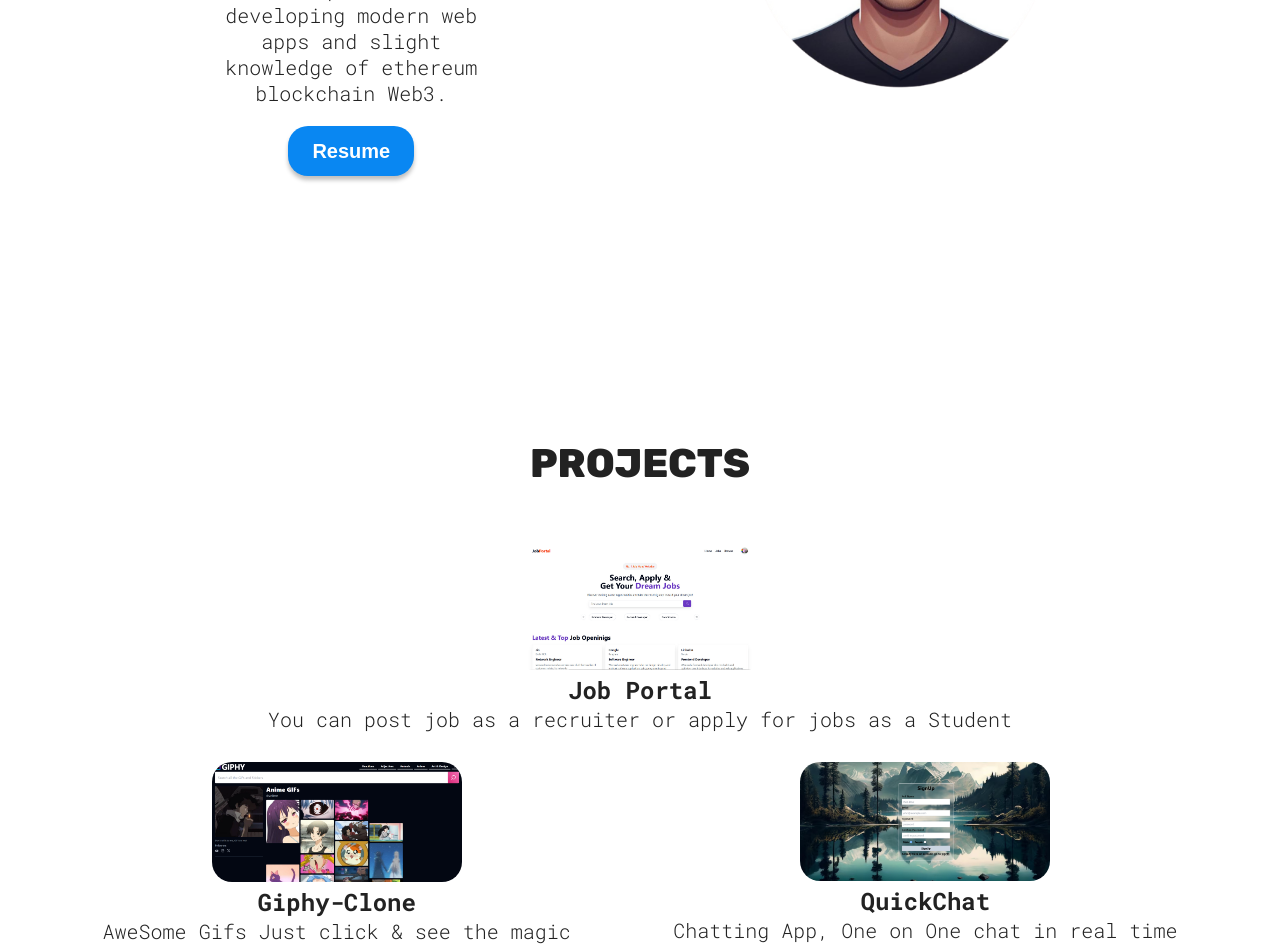
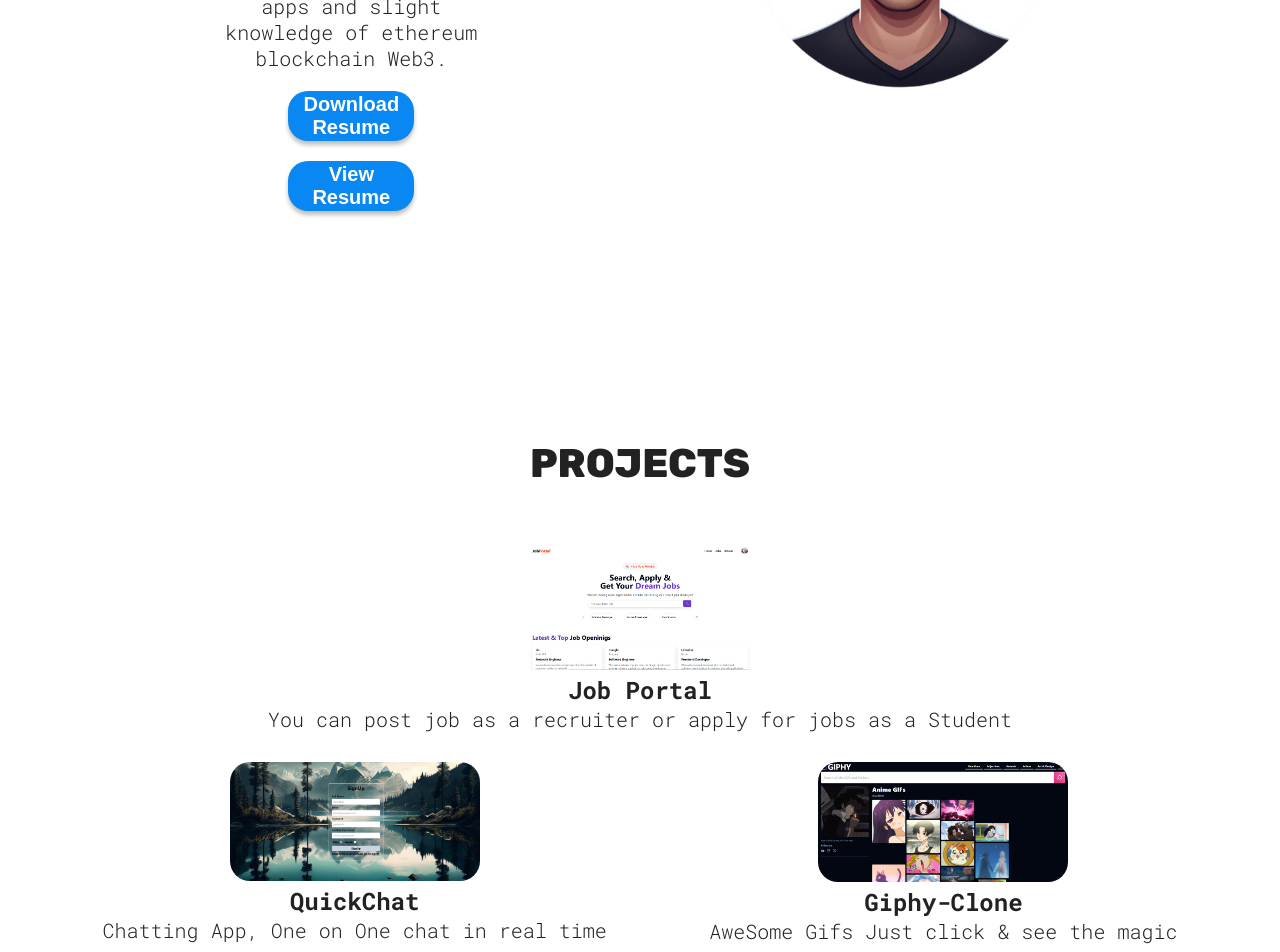
Before and after one commit to praveenpatidar171/portfolio, a React (Vite) app: page / in a window 1280 px wide. Shown: the part 460-1412 px from the top of the page. Built offline with nearby package versions, Linux system fonts and the light colour scheme.

Commit message:
projects & Resume updated

```diff
--- a/src/sections/Hero/Hero.jsx
+++ b/src/sections/Hero/Hero.jsx
@@ -57,7 +57,10 @@ function Hero() {
           With a passion for developing modern web apps and slight knowledge of ethereum blockchain Web3.
         </p>
         <a href={CV} download>
-          <button className="hover">Resume</button>
+          <button className="hover">Download Resume</button>
+        </a>
+        <a href="https://res.cloudinary.com/deaezmybx/image/upload/v1737198573/cze3d1ddse8mtfyy4nmp.pdf" target='_blank'>
+          <button className="hover">View Resume</button>
         </a>
       </div>
     </section>
--- a/src/sections/Projects/Projects.jsx
+++ b/src/sections/Projects/Projects.jsx
@@ -18,16 +18,16 @@ function Projects() {
           p="You can post job as a recruiter or apply for jobs as a Student"
         />
         <ProjectCard
+          src={quickchat}
+          link="https://quickchat-kgb4.onrender.com/signup"
+          h3="QuickChat"
+          p="Chatting App, One on One chat in real time"
+        />
+        <ProjectCard
           src={giphy}
           link="https://giphy-pi-jet.vercel.app/"
           h3="Giphy-Clone"
           p="AweSome Gifs Just click & see the magic"
-        />
-        <ProjectCard
-          src={quickchat}
-          link="https://quickchat-kgb4.onrender.com/signup"
-          h3="QuickChat"
-          p="Chatting App, One on One chat in real time"
         />
         <ProjectCard
           src={newsapp}
```
Also changed, not shown: 1 other file (tests, documents, lock files or other folders).
